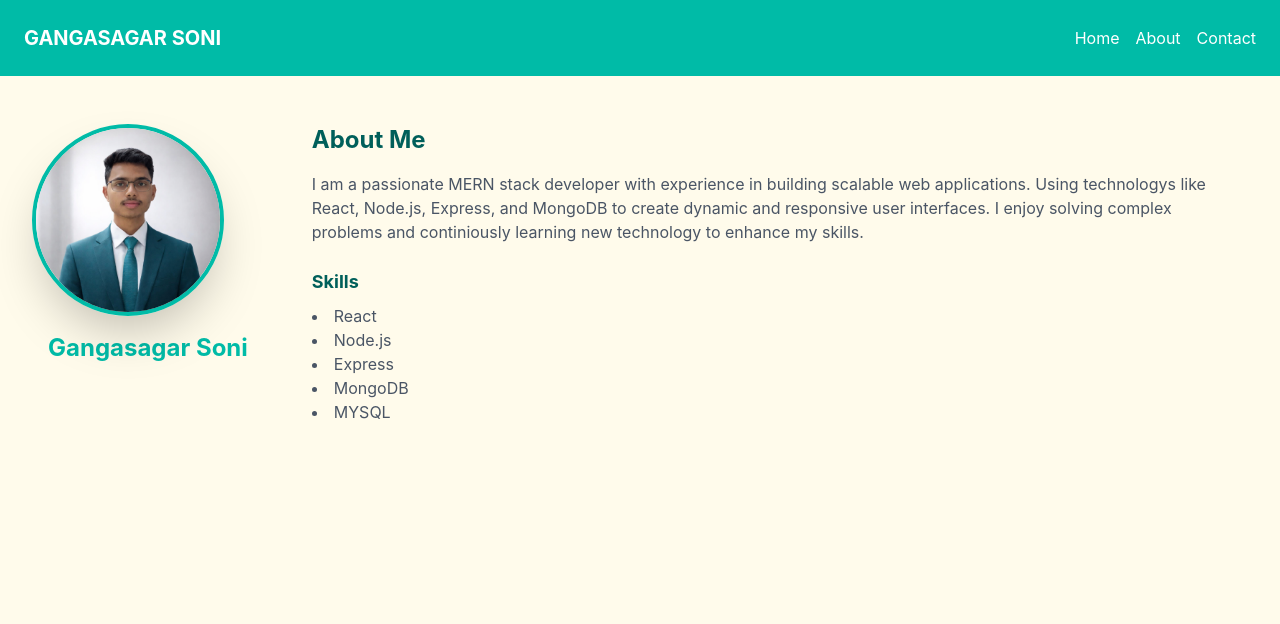
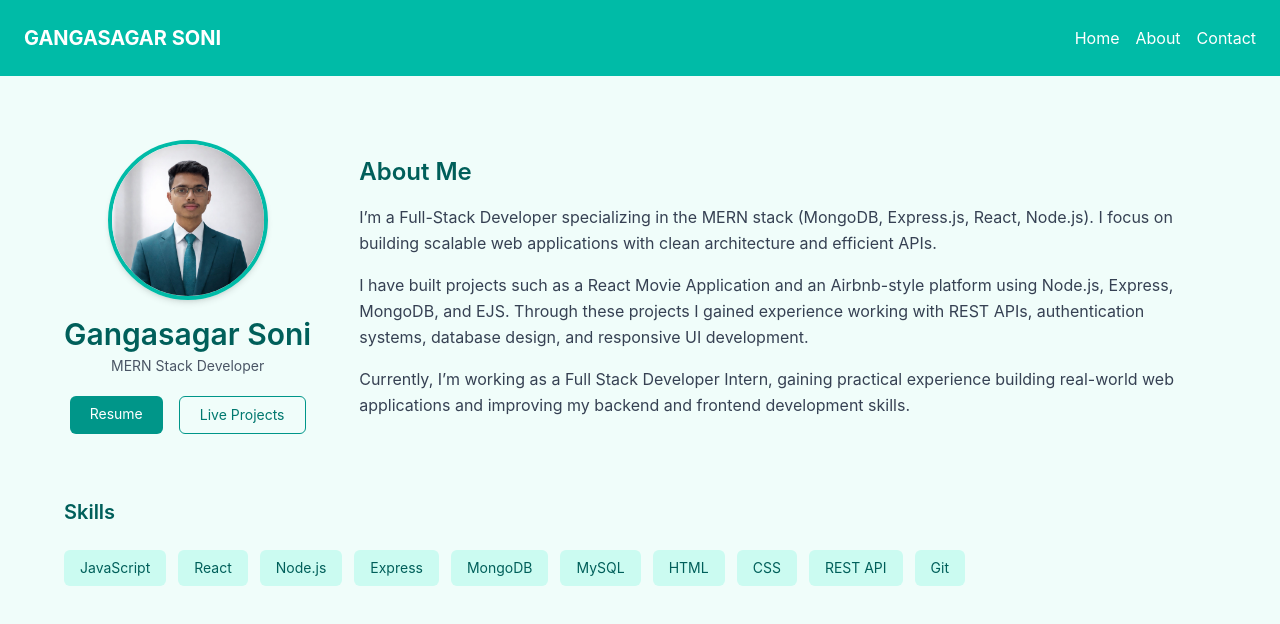
Before and after one commit to Gangasagar-soni/ShadowFox, a React (Vite) app: page /about in a window 1280 px wide. Shown: the top 624 px of the page. Built offline with nearby package versions, Linux system fonts and the light colour scheme.

Commit message:
added an resume and live project button. also fixed skill and about me section.

```diff
--- a/src/components/about.jsx
+++ b/src/components/about.jsx
@@ -1,34 +1,120 @@
-import React from 'react'
-import profile from '../assets/photo.jpg';
+import React from "react";
+import profile from "../assets/photo.jpg";
 
 const About = () => {
+
+  const skills = [
+    "JavaScript",
+    "React",
+    "Node.js",
+    "Express",
+    "MongoDB",
+    "MySQL",
+    "HTML",
+    "CSS",
+    "REST API",
+    "Git"
+  ];
+
   return (
-      <div className='flex flex-col lg:flex-row items-center lg:items-start justify-center gap-8 px-8 py-12 bg-amber-50 min-h-screen'>
-        <div className='relative flex-shrink-0'>
+    <div className="bg-teal-50 min-h-screen py-16 px-4 sm:px-8">
+      <div className="max-w-6xl mx-auto space-y-16">
 
-  <img
-    src={profile}
-    alt='Profile'
-    className='relative w-48 h-48 rounded-full border-4 border-teal-500 shadow-2xl object-cover'
-  />
-  <h2 className='text-teal-500 text-2xl font-bold mt-4 text-center border-b-2 border-teal-500 lg:border-b-0  lg:pl-4 lg:text-left'>Gangasagar Soni</h2>
+        <div className="flex flex-col lg:flex-row items-center gap-12">
+
+          <div className="text-center">
+            <img
+              src={profile}
+              alt="profile"
+              className="w-40 h-40 rounded-full object-cover border-4 border-teal-500 shadow-md ml-auto mr-auto"
+            />
+
+            <h1 className="text-3xl font-semibold text-teal-800 mt-4">
+              Gangasagar Soni
+            </h1>
+
+            <p className="text-gray-600 text-sm mt-1">
+              MERN Stack Developer
+            </p>
+
+            <div className="flex justify-center gap-4 mt-5">
+
+              <a
+                href="/resume.pdf"
+                className="px-5 py-2 bg-teal-600 text-white text-sm rounded-md hover:bg-teal-700 transition"
+                target="_blank"
+              >
+                Resume
+              </a>
+
+              <a
+                href="#projects"
+                className="px-5 py-2 border border-teal-600 text-teal-700 text-sm rounded-md hover:bg-teal-100 transition"
+              >
+                Live Projects
+              </a>
+
+            </div>
           </div>
-          <div className='px-8'>
-            <h2 className='text-teal-800 text-2xl font-bold'>About Me</h2>
-            <p className='text-gray-600 mt-4'>
-              I am a passionate MERN stack developer with experience in building scalable web applications. Using technologys like React, Node.js, Express, and MongoDB to create dynamic and responsive user interfaces. I enjoy solving complex problems and continiously learning new technology to enhance my skills.
-            </p><br/>
-            <h3 className='text-teal-800 text-lg font-bold'>Skills</h3>
-            <ul className='list-disc list-inside text-gray-600 mt-2'>
-              <li>React</li>
-              <li>Node.js</li>
-              <li>Express</li>
-              <li>MongoDB</li>
-              <li>MYSQL</li>
-            </ul>
+
+          <div className="flex-1 space-y-4">
+
+            <h2 className="text-2xl font-semibold text-teal-800">
+              About Me
+            </h2>
+
+            <p className="text-gray-700 leading-relaxed">
+              I’m a Full-Stack Developer specializing in the MERN stack
+              (MongoDB, Express.js, React, Node.js). I focus on building
+              scalable web applications with clean architecture and
+              efficient APIs.
+            </p>
+
+            <p className="text-gray-700 leading-relaxed">
+              I have built projects such as a React Movie Application and
+              an Airbnb-style platform using Node.js, Express, MongoDB,
+              and EJS. Through these projects I gained experience working
+              with REST APIs, authentication systems, database design,
+              and responsive UI development.
+            </p>
+
+            <p className="text-gray-700 leading-relaxed">
+              Currently, I’m working as a Full Stack Developer Intern,
+              gaining practical experience building real-world web
+              applications and improving my backend and frontend
+              development skills.
+            </p>
+
           </div>
+
+        </div>
+
+        <section>
+
+          <h3 className="text-xl font-semibold text-teal-800 mb-6">
+            Skills
+          </h3>
+
+          <div className="flex flex-wrap gap-3">
+
+            {skills.map((skill) => (
+              <span
+                key={skill}
+                className="text-sm bg-teal-100 text-teal-800 px-4 py-2 rounded-md"
+              >
+                {skill}
+              </span>
+            ))}
+
           </div>
-  )
-}
 
-export default About
+        </section>
+
+
+
+      </div>
+    </div>
+  );
+};
+
+export default About;
```
